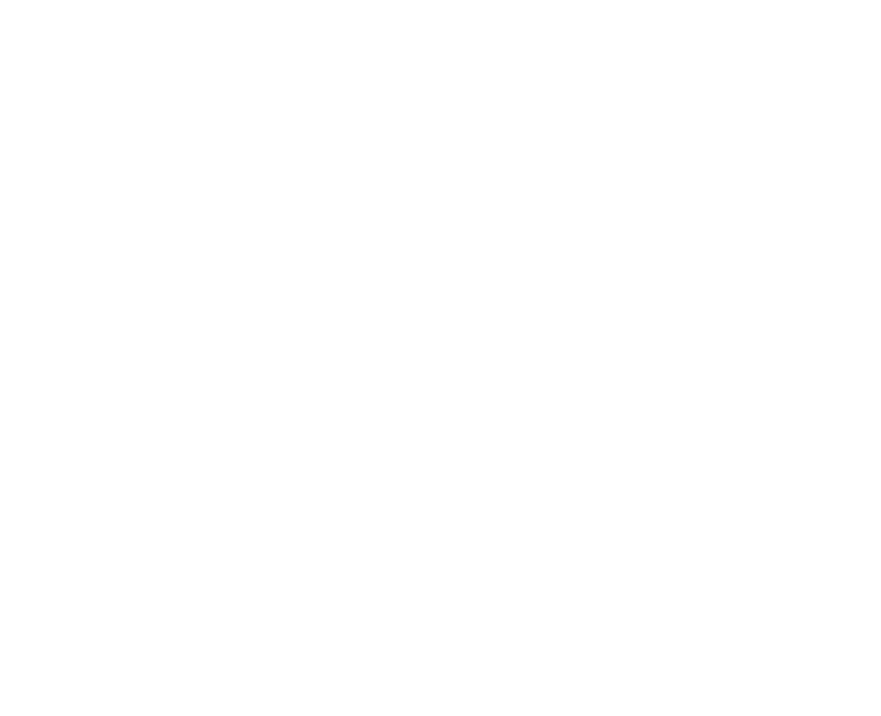
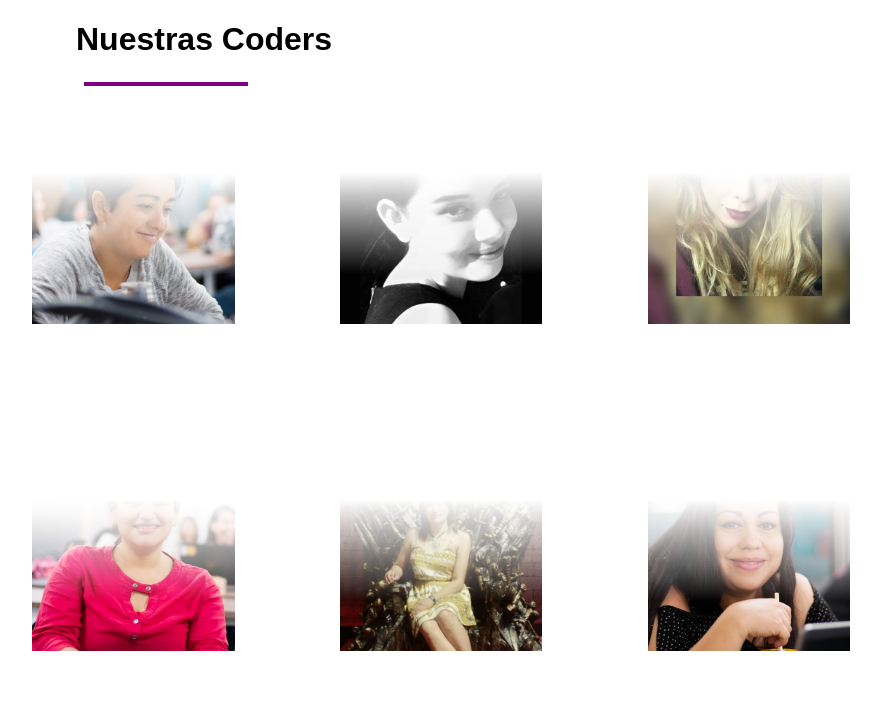
Before and after one commit to antaresvalle/nuestras-coders, a plain HTML site: page index.html in a window 1280 px wide. Shown: the whole page, without its empty margins (140-1021 px from the left). Drawn offline with Linux system fonts and the light colour scheme.

Commit message:
se sube la ultima estructura del proyecto

```diff
--- a/css/main.css
+++ b/css/main.css
@@ -0,0 +1,41 @@
+body {
+	/*box-sizing: border-box;*/
+	font-family: "Arial", sans-serif;
+}
+
+h1 {
+	margin-left: 6.5em;
+	margin-bottom: 0.5em;
+}
+
+section {
+	margin: 5%;
+	width: 80%;
+}
+
+hr {
+	border: solid purple 2px;
+	width: 10em;
+	left: 14em;
+	position: absolute;
+}
+
+p {
+	text-align: right;
+	margin-top: -20%;
+	font-size: 30px;
+	padding-right: 1em;
+	color: white;
+}
+
+.portrait img {
+	width: 100%;
+	mask-image: linear-gradient(to bottom, transparent 25%, black 75%);
+}
+
+.portrait {
+	height: 16.5em;
+	width: 20%;
+	display: inline-block;
+	margin-left: 10%;
+}
--- a/index.html
+++ b/index.html
@@ -3,8 +3,41 @@
 <head>
 	<meta charset="UTF-8">
 	<title>Nuestras Coders</title>
+	<link rel="stylesheet" type="text/css" href="css/main.css">
 </head>
 <body>
-
+	<h1>Nuestras Coders</h1>
+	<hr>
+	<main id="grid">
+		<section>
+			<div class="portrait">
+				<img src="assets/images/alex.jpg">
+				<p>Alex</p>
+			</div>
+			<div class="portrait">
+				<img src="assets/images/antares.jpg">
+				<p>Antares</p>
+			</div>
+			<div class="portrait">
+				<img src="assets/images/fer.jpg">
+				<p>Fer</p>
+			</div>
+		</section>
+		<section>
+			<div class="portrait">
+				<img src="assets/images/lore.jpg">
+				<p>Lore</p>
+			</div>
+			<div class="portrait">
+				<img src="assets/images/moni.jpg">
+				<p>Moni</p>
+			</div>
+			<div class="portrait">
+				<img src="assets/images/sandy.jpg">
+				<p>Sandy</p>
+			</div>
+		</section>
+	</main>
+	<script type="text/javascript" src="js/app.js"></script>
 </body>
 </html>
```
Also changed, not shown: 1 other file.
